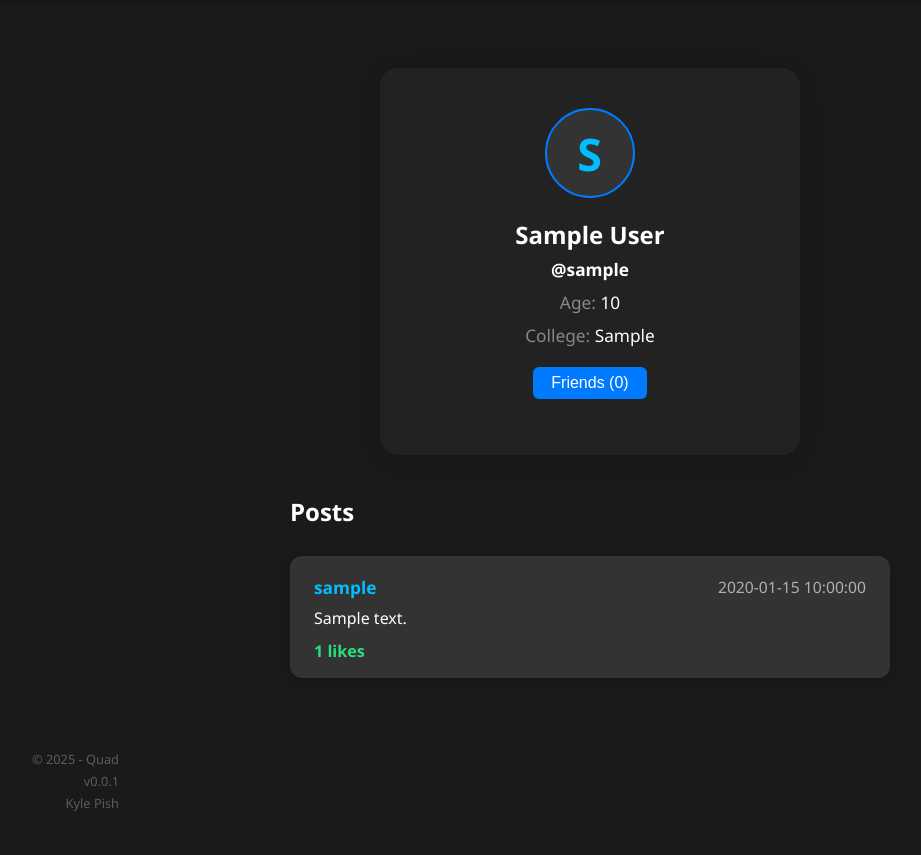
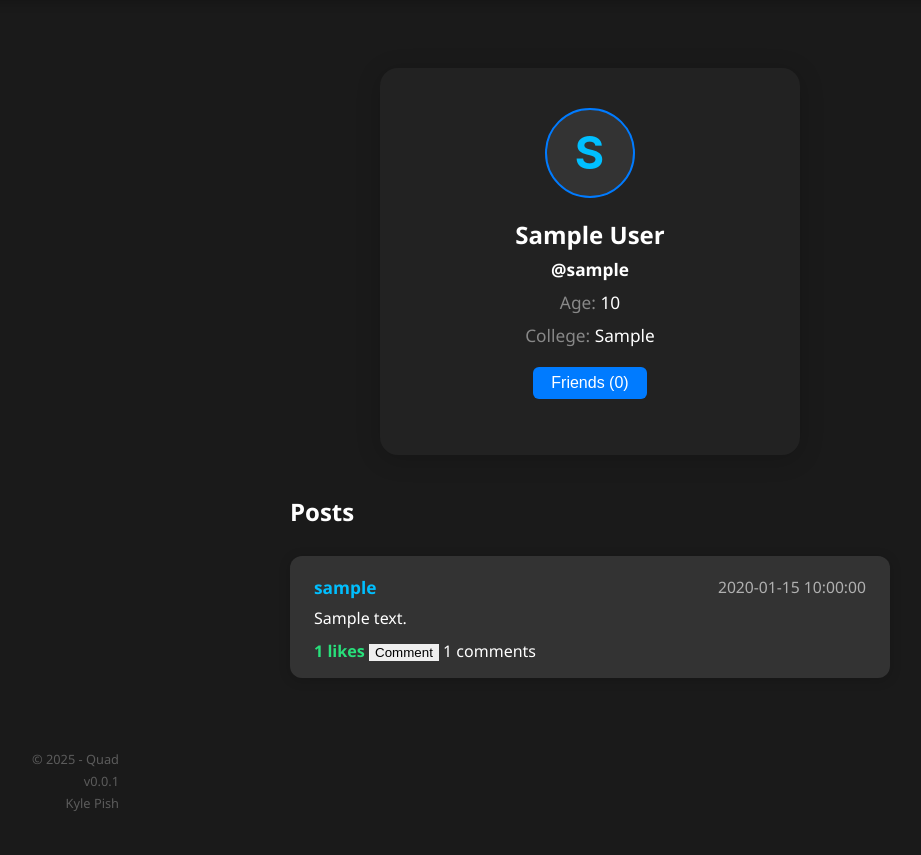
Before and after one commit to kyle-pish/quad, a Flask app: a page that uses templates/profile.html in a window 1280 px wide. Shown: the part 106-961 px from the top of the page, without its empty margins (50-971 px from the left). Run offline with Flask 3, Linux system fonts and the light colour scheme; the visitor is signed in with stand-in values (Sample User, id 1); tables that the repository leaves empty hold one stand-in row (values such as "Sample post"); some web fonts are replaced.

Commit message:
Added commenting on posts

```diff
--- a/app.py
+++ b/app.py
@@ -43,7 +43,8 @@ def create_table():
         username TEXT UNIQUE COLLATE NOCASE,
         password TEXT,
         age INTEGER,
-        college TEXT
+        college TEXT,
+        pfp TEXT DEFAULT ''
     )
 ''')
 
@@ -66,6 +67,8 @@ def create_post_table():
         timestamp DATETIME DEFAULT CURRENT_TIMESTAMP
     )
     ''')
+    conn.commit()
+    conn.close()
 
 
 '''
@@ -128,6 +131,24 @@ def create_likes_table():
     conn.commit()
     conn.close()
 
+def create_comments_table():
+    """Create a table to store comments on posts"""
+    conn = create_connection()
+    cursor = conn.cursor()
+    cursor.execute('''
+    CREATE TABLE IF NOT EXISTS comments (
+        id INTEGER PRIMARY KEY AUTOINCREMENT,
+        post_id INTEGER NOT NULL,
+        user_id INTEGER NOT NULL,
+        content TEXT,
+        timestamp DATETIME DEFAULT CURRENT_TIMESTAMP,
+        FOREIGN KEY(user_id) REFERENCES users(id),
+        FOREIGN KEY(post_id) REFERENCES posts(id)
+    )
+    ''')
+    conn.commit()
+    conn.close()
+
 '''
 get_friends_posts(username):
 retrieves all posts of frineds from the user.db database
@@ -161,6 +182,8 @@ def get_friends_posts(username):
             post_id = post[0]
             cursor.execute('SELECT COUNT(*) FROM likes WHERE post_id = ?', (post_id,))
             like_count = cursor.fetchone()[0]
+            cursor.execute('SELECT COUNT(*) FROM comments WHERE post_id = ?', (post_id,))
+            comment_count = cursor.fetchone()[0]
             cursor.execute('SELECT 1 FROM likes WHERE user_id = ? AND post_id = ?', (user_id, post_id))
             liked = cursor.fetchone() is not None
             all_posts.append({
@@ -169,6 +192,7 @@ def get_friends_posts(username):
                 'post_content': post[2],
                 'timestamp': post[3],
                 'like_count': like_count,
+                'comment_count': comment_count,
                 'liked': liked
             })
     conn.close()
@@ -189,6 +213,7 @@ def signup():
         password = request.form['password']
         age = request.form['age']
         college = request.form.get('college', '')
+        pfp = request.form.get('pfp', '')
 
         errors = []
         # Username validation
@@ -219,8 +244,8 @@ def signup():
         cursor = conn.cursor()
 
         try:
-            cursor.execute('INSERT INTO users (name, username, password, age, college) VALUES (?, ?, ?, ?, ?)',
-                           (name, username, hashed_pw, age, college))
+            cursor.execute('INSERT INTO users (name, username, password, age, college, pfp) VALUES (?, ?, ?, ?, ?, ?)',
+                           (name, username, hashed_pw, age, college, pfp))
             conn.commit()
             conn.close()
             return redirect(url_for('login'))
@@ -247,7 +272,9 @@ def home():
         if user and bcrypt.checkpw(password.encode('utf-8'), user[3]):
             # Successful login - set the session to the stored username (preserve original casing)
             stored_username = user[2]
+            stored_pfp = user[6] if len(user) > 6 else ''
             session['username'] = stored_username
+            session['pfp'] = stored_pfp
             all_posts = get_friends_posts(stored_username)
             return render_template('home.html', posts=all_posts)
         else:
@@ -269,6 +296,15 @@ def home():
     # Check if the user is logged in using the session
     if 'username' in session:
         username = session['username']
+        # ensure pfp is available in session
+        if 'pfp' not in session:
+            conn = create_connection()
+            cur = conn.cursor()
+            cur.execute('SELECT pfp FROM users WHERE username = ? COLLATE NOCASE', (username,))
+            row = cur.fetchone()
+            if row:
+                session['pfp'] = row[0]
+            conn.close()
         all_posts = get_friends_posts(username)
         return render_template('home.html', posts=all_posts)
     else:
@@ -326,9 +362,21 @@ def profile(username):
                         post_id = post[0]
                         cursor.execute('SELECT COUNT(*) FROM likes WHERE post_id = ?', (post_id,))
                         like_count = cursor.fetchone()[0]
+                        cursor.execute('SELECT COUNT(*) FROM comments WHERE post_id = ?', (post_id,))
+                        comment_count = cursor.fetchone()[0]
                         posts.append((post[0], post[1], post[2], post[3], like_count))
                     conn.close()
-                    return render_template('profile.html', user=user_data, posts=posts, friends=friends)
+                    # convert posts to include comment count
+                    posts_with_counts = []
+                    for p in posts:
+                        # p is (id, username, content, timestamp, like_count)
+                        cursor_conn = create_connection()
+                        cur = cursor_conn.cursor()
+                        cur.execute('SELECT COUNT(*) FROM comments WHERE post_id = ?', (p[0],))
+                        cc = cur.fetchone()[0]
+                        cursor_conn.close()
+                        posts_with_counts.append((p[0], p[1], p[2], p[3], p[4], cc))
+                    return render_template('profile.html', user=user_data, posts=posts_with_counts, friends=friends)
                 else:
                     conn.close()
                     return render_template('profile.html', user=user_data, posts=None, friends=friends, not_friends=True)
@@ -497,6 +545,65 @@ def check_username():
     conn.close()
     return jsonify({'available': not exists})
 
+
+@app.route('/comments/<int:post_id>', methods=['GET'])
+def get_comments(post_id):
+    """Return JSON list of comments for a given post id"""
+    conn = create_connection()
+    cursor = conn.cursor()
+    cursor.execute('''
+        SELECT c.id, u.username, c.content, c.timestamp, u.pfp
+        FROM comments c
+        JOIN users u ON u.id = c.user_id
+        WHERE c.post_id = ?
+        ORDER BY c.timestamp DESC
+    ''', (post_id,))
+    rows = cursor.fetchall()
+    conn.close()
+    comments = []
+    for r in rows:
+        comments.append({'id': r[0], 'username': r[1], 'content': r[2], 'timestamp': r[3], 'pfp': r[4]})
+    return jsonify({'comments': comments})
+
+
+@app.route('/add_comment', methods=['POST'])
+def add_comment():
+    if 'username' not in session:
+        return jsonify({'error': 'Not logged in'}), 401
+    post_id = request.form.get('post_id')
+    content = request.form.get('content')
+    if not post_id or not content:
+        return jsonify({'error': 'post_id and content are required'}), 400
+    conn = create_connection()
+    cursor = conn.cursor()
+    cursor.execute('SELECT id FROM users WHERE username = ? COLLATE NOCASE', (session['username'],))
+    user_row = cursor.fetchone()
+    if not user_row:
+        conn.close()
+        return jsonify({'error': 'User not found'}), 404
+    user_id = user_row[0]
+    try:
+        cursor.execute('INSERT INTO comments (post_id, user_id, content) VALUES (?, ?, ?)', (post_id, user_id, content))
+        # optional: add notification to post author
+        cursor.execute('SELECT username FROM posts WHERE id = ?', (post_id,))
+        post_author_row = cursor.fetchone()
+        if post_author_row:
+            post_author = post_author_row[0]
+            if post_author != session['username']:
+                cursor.execute('SELECT id FROM users WHERE username = ? COLLATE NOCASE', (post_author,))
+                author_id_row = cursor.fetchone()
+                if author_id_row:
+                    author_id = author_id_row[0]
+                    cursor.execute('INSERT INTO notifications (user_id, type, message) VALUES (?, ?, ?)',
+                                   (author_id, 'comment', f"{session['username']} commented on your post."))
+        conn.commit()
+        conn.close()
+        return jsonify({'success': True})
+    except sqlite3.IntegrityError:
+        conn.rollback()
+        conn.close()
+        return jsonify({'error': 'Could not add comment'}), 500
+
 @app.route('/like_post', methods=['POST'])
 def like_post():
     if 'username' not in session:
@@ -544,5 +651,6 @@ if __name__ == '__main__':
     create_friend_table()
     create_notifications_table()
     create_likes_table()
+    create_comments_table()
     app.run(debug=True)
     #app.run(host='10.6.8.167', port=5000, debug=True)
--- /dev/null
+++ b/static/comments.js
@@ -0,0 +1,191 @@
+document.addEventListener('DOMContentLoaded', function() {
+  function openComments(postId) {
+    const modal = document.getElementById('comments-modal');
+    const postIdInput = document.getElementById('comment-post-id');
+    const list = document.getElementById('comments-list');
+    postIdInput.value = postId;
+    list.innerHTML = 'Loading...';
+    // show and animate modal
+    modal.style.display = 'block';
+    const content = modal.querySelector('.comments-modal-content');
+    if (content) {
+      content.style.opacity = '0';
+      content.style.transform = 'scale(0.96) translateY(-6px)';
+      content.style.transition = 'transform 180ms ease-out, opacity 180ms ease-out';
+      requestAnimationFrame(() => {
+        content.style.opacity = '1';
+        content.style.transform = 'scale(1) translateY(0)';
+      });
+    }
+
+    fetch(`/comments/${postId}`)
+      .then(r => {
+        if (!r.ok) throw new Error('Network response was not ok');
+        return r.json();
+      })
+      .then(data => {
+        list.innerHTML = '';
+        if (data.comments && data.comments.length) {
+          data.comments.forEach(c => {
+            const div = document.createElement('div');
+            div.style.borderBottom = '1px solid #222';
+            div.style.padding = '8px 0';
+            const header = document.createElement('div');
+            header.style.display = 'flex';
+            header.style.justifyContent = 'space-between';
+            header.style.alignItems = 'center';
+            // left: avatar + username link
+            const left = document.createElement('div');
+            left.style.display = 'flex';
+            left.style.alignItems = 'center';
+            const avatar = document.createElement('div');
+            avatar.className = 'avatar-badge';
+            // Always render initials for privacy and consistency
+            const initials = (c.username || '').trim().slice(0,2).toUpperCase();
+            avatar.textContent = initials || '?';
+            const userLink = document.createElement('a');
+            userLink.href = '/profile/' + encodeURIComponent(c.username);
+            userLink.textContent = c.username;
+            userLink.style.color = '#9fd4ff';
+            userLink.style.textDecoration = 'none';
+            userLink.style.fontWeight = '600';
+            left.appendChild(avatar);
+            left.appendChild(userLink);
+            const ts = document.createElement('small');
+            ts.style.color = '#9aa0a6';
+            ts.style.fontSize = '0.85rem';
+            ts.textContent = c.timestamp;
+            header.appendChild(left);
+            header.appendChild(ts);
+            const contentDiv = document.createElement('div');
+            contentDiv.textContent = c.content; // safe insertion
+            contentDiv.style.color = '#ddd';
+            contentDiv.style.marginTop = '6px';
+            list.appendChild(div);
+            div.appendChild(header);
+            div.appendChild(contentDiv);
+          });
+        } else {
+          list.innerHTML = '<p style="color:#666;">No comments yet. Be the first to comment!</p>';
+        }
+      })
+      .catch(err => {
+        console.error('Failed to load comments', err);
+        list.innerHTML = '<p style="color:#900">Could not load comments. Please try again.</p>';
+      });
+  }
+
+  function closeComments() {
+    const modal = document.getElementById('comments-modal');
+    const content = modal.querySelector('.comments-modal-content');
+    if (content) {
+      content.style.opacity = '0';
+      content.style.transform = 'scale(0.98) translateY(-6px)';
+      setTimeout(() => { modal.style.display = 'none'; }, 180);
+    } else {
+      modal.style.display = 'none';
+    }
+  }
+
+  // Delegate click for comment buttons
+  document.body.addEventListener('click', function(e) {
+    if (e.target && e.target.matches('.comment-btn')) {
+      const postId = e.target.getAttribute('data-post-id');
+      openComments(postId);
+    }
+  });
+
+  const closeBtn = document.getElementById('close-comments');
+  if (closeBtn) closeBtn.addEventListener('click', closeComments);
+
+  const commentForm = document.getElementById('comment-form');
+  if (commentForm) {
+    commentForm.addEventListener('submit', function(e) {
+      e.preventDefault();
+      const postId = document.getElementById('comment-post-id').value;
+      const content = document.getElementById('comment-content').value.trim();
+      if (!content) return;
+      const formData = new URLSearchParams();
+      formData.append('post_id', postId);
+      formData.append('content', content);
+      fetch('/add_comment', {
+        method: 'POST',
+        credentials: 'same-origin',
+        headers: {'Content-Type': 'application/x-www-form-urlencoded'},
+        body: formData.toString()
+      })
+      .then(r => {
+        if (!r.ok) return r.json().then(j => Promise.reject(j));
+        return r.json();
+      })
+      .then(data => {
+        if (data.success) {
+          document.getElementById('comment-content').value = '';
+          // refresh comments
+          fetch(`/comments/${postId}`, {credentials: 'same-origin'})
+            .then(r => {
+              if (!r.ok) throw new Error('Failed to fetch comments');
+              return r.json();
+            })
+            .then(data => {
+              const list = document.getElementById('comments-list');
+              list.innerHTML = '';
+              if (data.comments && data.comments.length) {
+                data.comments.forEach(c => {
+                  const div = document.createElement('div');
+                  div.style.borderBottom = '1px solid #222';
+                  div.style.padding = '8px 0';
+                  const header = document.createElement('div');
+                  header.style.display = 'flex';
+                  header.style.justifyContent = 'space-between';
+                  header.style.alignItems = 'center';
+                  // left: avatar + username link
+                  const left = document.createElement('div');
+                  left.style.display = 'flex';
+                  left.style.alignItems = 'center';
+                  const avatar = document.createElement('div');
+                  avatar.className = 'avatar-badge';
+                  // Always render initials for privacy and consistency
+                  const initials = (c.username || '').trim().slice(0,2).toUpperCase();
+                  avatar.textContent = initials || '?';
+                  const userLink = document.createElement('a');
+                  userLink.href = '/profile/' + encodeURIComponent(c.username);
+                  userLink.textContent = c.username;
+                  userLink.style.color = '#9fd4ff';
+                  userLink.style.textDecoration = 'none';
+                  userLink.style.fontWeight = '600';
+                  left.appendChild(avatar);
+                  left.appendChild(userLink);
+                  const ts = document.createElement('small');
+                  ts.style.color = '#9aa0a6';
+                  ts.style.fontSize = '0.85rem';
+                  ts.textContent = c.timestamp;
+                  header.appendChild(left);
+                  header.appendChild(ts);
+                  const contentDiv = document.createElement('div');
+                  contentDiv.textContent = c.content;
+                  contentDiv.style.color = '#ddd';
+                  contentDiv.style.marginTop = '6px';
+                  div.appendChild(header);
+                  div.appendChild(contentDiv);
+                  list.appendChild(div);
+                });
+              }
+              // update comment count badge if exists
+              const badge = document.getElementById('comment-count-' + postId);
+              if (badge) {
+                badge.textContent = data.comments ? data.comments.length : 0;
+              }
+            })
+            .catch(err => console.error('Failed to refresh comments', err));
+        } else if (data.error) {
+          alert(data.error || 'Could not post comment');
+        }
+      })
+      .catch(err => {
+        console.error('Error posting comment', err);
+        alert((err && err.error) ? err.error : 'Could not post comment');
+      });
+    });
+  }
+});
--- a/static/styles.css
+++ b/static/styles.css
@@ -105,3 +105,45 @@ body > * {
 
 
 @import url('/static/universal.css');
+
+/* Avatar badge styles (used for initials and images) */
+.avatar-badge {
+    width: 36px;
+    height: 36px;
+    border-radius: 50%;
+    background: #1f6feb;
+    display: inline-flex;
+    align-items: center;
+    justify-content: center;
+    color: #fff;
+    font-weight: 700;
+    margin-right: 10px;
+    font-family: -apple-system, BlinkMacSystemFont, 'Segoe UI', Roboto, 'Helvetica Neue', Arial, sans-serif;
+    flex: 0 0 36px;
+}
+
+.avatar-img {
+    width: 100%;
+    height: 100%;
+    border-radius: 50%;
+    object-fit: cover;
+    display: block;
+}
+
+/* Larger avatar used on profile pages */
+.avatar {
+    width: 90px;
+    height: 90px;
+    border-radius: 50%;
+    background: #333;
+    border: 2px solid #007bff;
+    display: flex;
+    align-items: center;
+    justify-content: center;
+    font-size: 2.8rem;
+    color: #00bfff;
+    margin: 0 auto 1.2rem auto;
+    font-weight: 700;
+    font-family: -apple-system, BlinkMacSystemFont, 'Segoe UI', Roboto, 'Helvetica Neue', Arial, sans-serif;
+    letter-spacing: 1px;
+}
--- a/static/universal.css
+++ b/static/universal.css
@@ -10,6 +10,7 @@ body {
 
 a {
   transition: all .3s ease-in-out;
+  color: #007bff; /* restore default blue hyperlinks */
 }
 
 h1 {
@@ -218,3 +219,5 @@ input[type="text"], input[type="password"], input[type="number"]  {
 main {
   min-height: 80vh;
 }
+
+/* font-palette-values moved back to header template */
--- /dev/null
+++ b/templates/comments_modal.html
@@ -0,0 +1,16 @@
+<div id="comments-modal" class="comments-modal" style="display:none; position:fixed; left:0; right:0; top:0; bottom:0; background:rgba(0,0,0,0.7); z-index:9999;">
+  <div class="comments-modal-content" style="background:#111; color:#eee; max-width:600px; margin:6% auto; padding:1em; border-radius:8px; position:relative; border:1px solid #222; transform-origin: top center; display:flex; flex-direction:column;">
+    <button id="close-comments" style="position:absolute; right:8px; top:8px; background:transparent; color:#eee; border:none; font-size:1rem; cursor:pointer;">Close ✕</button>
+    <h3 style="margin-top:0; color:#fff;">Comments</h3>
+    <form id="comment-form" style="margin-bottom:10px;">
+      <input type="hidden" name="post_id" id="comment-post-id" value="">
+      <textarea id="comment-content" name="content" rows="2" style="width:100%; height:auto; min-height:44px; max-height:88px; background:#0b0b0b; color:#eee; border:1px solid #222; padding:8px; resize:vertical; box-sizing:border-box; border-radius:6px;" placeholder="Add a comment..."></textarea>
+      <div style="display:flex; justify-content:space-between; align-items:center; gap:8px; margin-top:8px;">
+        <button type="submit" style="background:#1f6feb; color:#fff; border:none; padding:8px 12px; border-radius:6px; cursor:pointer;">Post Comment</button>
+      </div>
+    </form>
+    <div id="comments-list" style="max-height:320px; overflow:auto; scrollbar-gutter:stable; border:1px solid #222; padding:8px; margin-bottom:8px; background:linear-gradient(180deg,#0f0f0f, #111); display:block;">
+      <!-- Comment item template will be inserted here by JS. Each item should include an avatar and username link. -->
+    </div>
+  </div>
+</div>
--- a/templates/home.html
+++ b/templates/home.html
@@ -48,6 +48,8 @@
                                 <p>{{ post['post_content'] }}</p>
                                 <button class="like-btn{% if post['liked'] %} liked{% endif %}" type="button" data-post-id="{{ post['id'] }}">Like</button>
                                 <span class="like-count" id="like-count-{{ post['id'] }}">{{ post['like_count'] }}</span> likes
+                                <button class="comment-btn" type="button" data-post-id="{{ post['id'] }}">Comment</button>
+                                <span class="comment-count" id="comment-count-{{ post['id'] }}">{{ post.get('comment_count', 0) }}</span> comments
                             </li>
                             <br><br>
                         {% endfor %}
@@ -66,6 +68,8 @@
         </section>
     </main>
     {% include 'footer.html' %}
+    {% include 'comments_modal.html' %}
+    <script src="{{ url_for('static', filename='comments.js') }}"></script>
     <script>
     document.querySelectorAll('.like-btn').forEach(function(btn) {
         btn.addEventListener('click', function() {
--- a/templates/profile.html
+++ b/templates/profile.html
@@ -22,21 +22,7 @@
             text-align: center;
             position: relative;
         }
-        .avatar {
-            width: 90px;
-            height: 90px;
-            border-radius: 50%;
-            background: #333;
-            border: 2px solid #007bff;
-            display: flex;
-            align-items: center;
-            justify-content: center;
-            font-size: 2.8rem;
-            color: #00bfff;
-            margin: 0 auto 1.2rem auto;
-            font-weight: 700;
-            letter-spacing: 1px;
-        }
+        /* avatar styles moved to static/styles.css */
         .profile-info p {
             margin: 0.2em 0 0.6em 0;
             font-size: 1.08rem;
@@ -167,6 +153,8 @@
                             </div>
                             <p>{{ post[2] }}</p>
                             <span class="likes">{{ post[4] }} likes</span>
+                            <button class="comment-btn" type="button" data-post-id="{{ post[0] }}">Comment</button>
+                            <span class="comment-count" id="comment-count-{{ post[0] }}">{{ post[5] }}</span> comments
                         </div>
                         {% endfor %}
                     {% else %}
@@ -180,6 +168,8 @@
         </section>
     </main>
     {% include 'footer.html' %}
+    {% include 'comments_modal.html' %}
+    <script src="{{ url_for('static', filename='comments.js') }}"></script>
 
     <script>
         function toggleFriends() {
--- a/templates/signup.html
+++ b/templates/signup.html
@@ -12,6 +12,7 @@
         #main-content {
             margin-top: 1rem;
         }
+        /* Profile picture selection removed to use initials-only flow */
     </style>
 </head>
 
@@ -58,6 +59,7 @@
                         <option value="Illinois State University">Illinois State University</option>
                         <option value="Illinois Wesleyan University">Illinois Wesleyan University</option>
                     </select><br><br>
+                    <!-- Profile picture selection removed; app uses initials instead -->
                     <input type="submit" value="Sign Up">
                 </form>
                 <p>Already have an account? <a href="/">Login</a></p>
```
